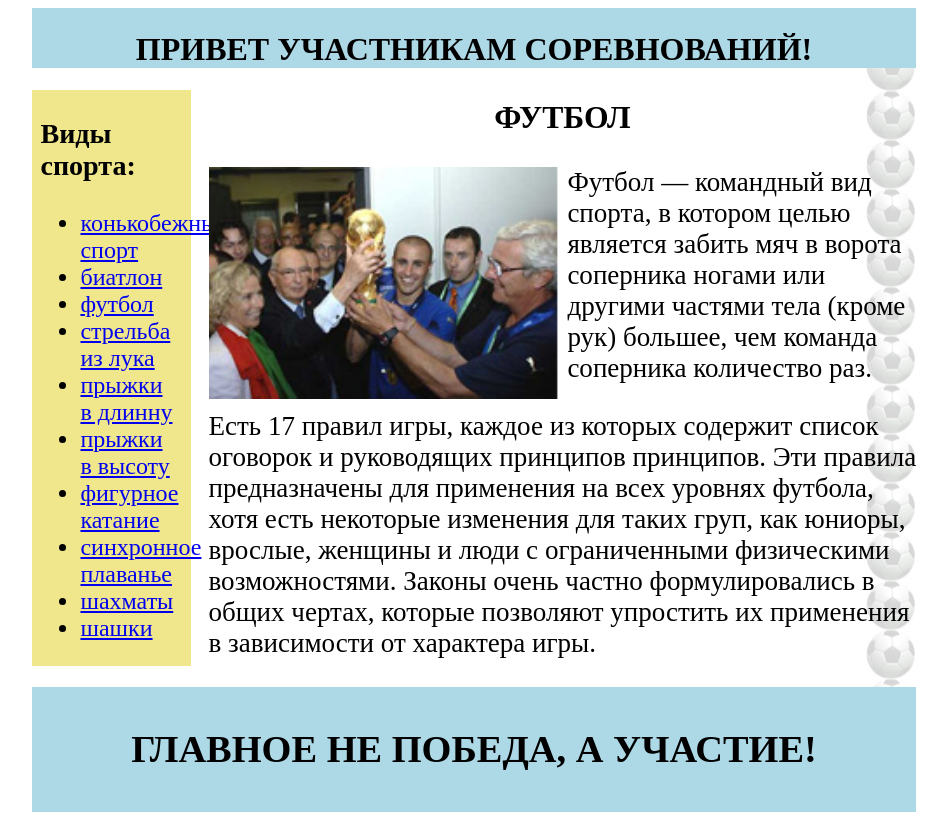
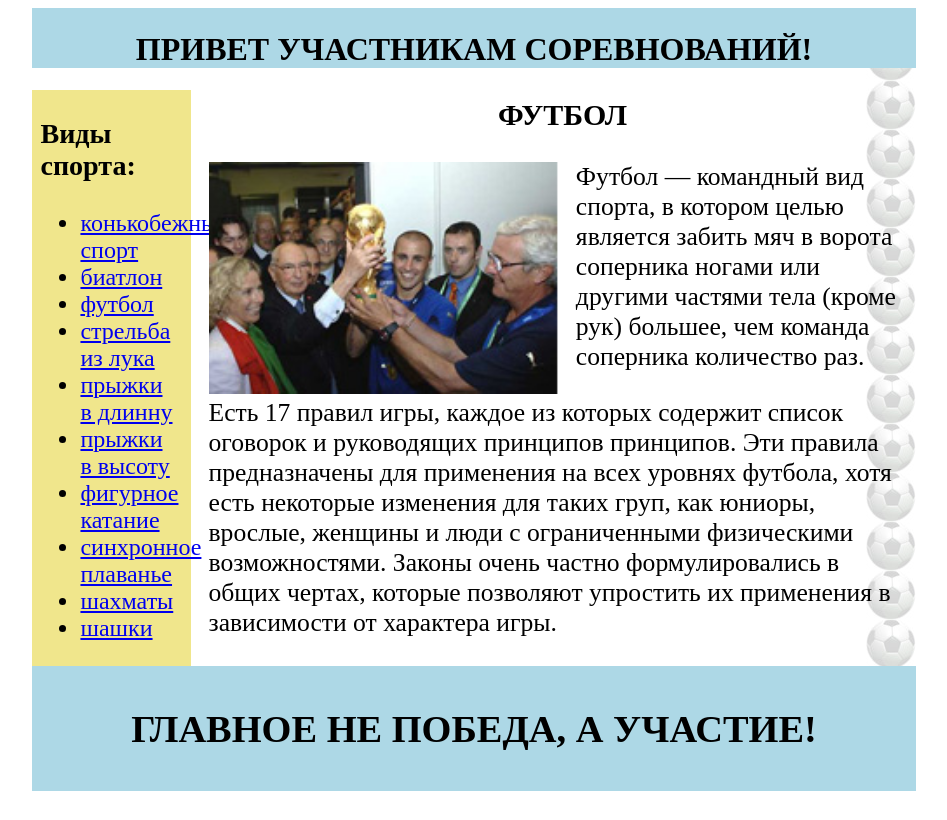
Before and after one commit to Artur1ka/Front-end-training, a plain HTML site: page MAKET_DIV/index.html in a window 1280 px wide. Shown: the whole page, without its empty margins (166-1113 px from the left). Drawn offline with Linux system fonts and the light colour scheme.

Commit message:
created task

```diff
--- a/MAKET_DIV/index.html
+++ b/MAKET_DIV/index.html
@@ -7,7 +7,7 @@
 	</head>
 <body>
 	<div class="wrapper">
-		<header>
+		<header class="header1">
 			<h1>привет участникам соревнований!</h1>
 		</header>
 			<aside>
@@ -26,17 +26,17 @@
 				</ul>
 			</aside>
 		<section>
-			<section>
+			<header class="header2">
 				<h3>Футбол</h3>
-			</section>
-			<section>
+			</header>
+			<article>
 				<img src="images/team.png"alt="кубок чемпианата мира" width="350px">
-			</section>
-			<section>
+			</article>
+			<article>
 				<p> Футбол — командный вид спорта, в котором целью является забить мяч в ворота соперника ногами или другими частями тела (кроме рук) большее, чем команда соперника количество раз.</p>
 <p>Есть 17 правил игры, каждое из которых содержит список оговорок и руководящих принципов принципов. Эти правила предназначены для применения на всех уровнях футбола, хотя есть некоторые изменения для таких груп, как юниоры, врослые, женщины и люди с ограниченными физическими возможностями. Законы очень частно формулировались в общих чертах, которые позволяют упростить их применения в зависимости от характера игры.
 				</p>
-			</section>
+			</article>
 		</section>
 		<footer>
 			<h2>главное не победа, а участие!</h2>
--- a/MAKET_DIV/style.css
+++ b/MAKET_DIV/style.css
@@ -3,7 +3,7 @@
 	margin: 0 auto;
 	background: url(images/foot.png) right repeat-y;
 }
-header {
+.header1 {
 	height: 10%;
 	padding-top: 0.2%;
 	font-size: 1em;
@@ -23,16 +23,16 @@ aside {
 }
 /*бок контента*/
 section {
-	/*margin-left: 20%;*/
-	font-size: 1.3em;
+	margin-left: 2%;
+	font-size: 1.6em;
 }
-section h3 {
+ .header2 {
 	text-align: center;
 	text-transform: uppercase;
 }
-section img {
+article img {
 	float: left;
-	margin-right: 1%;
+	margin-right: 2%;
 }
 /*Не получается сделать так чтобы
 при масштабировании Footer оставался на месте, он постоянно прыгает*/
```
